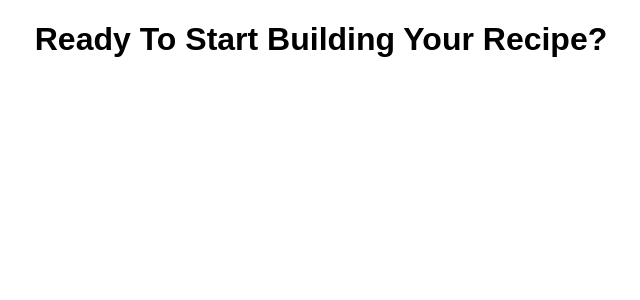
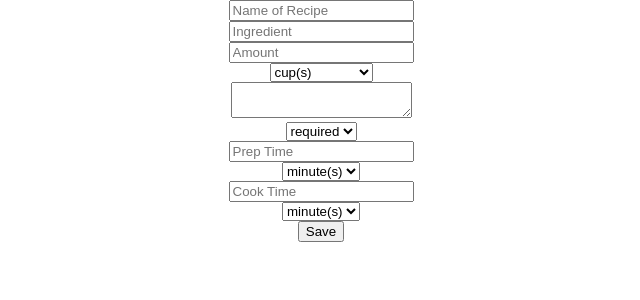
Before and after one commit to G-Sravanthi/recipe-book, a React (Create React App) app: page /build-recipe in a window 1280 px wide. Shown: the top 300 px of the page, without its empty margins (319-959 px from the left). Built offline with nearby package versions, Linux system fonts and the light colour scheme.

Commit message:
before eject

```diff
--- a/package.json
+++ b/package.json
@@ -3,6 +3,7 @@
   "version": "0.1.0",
   "private": true,
   "dependencies": {
+    "axios": "^0.17.1",
     "react": "^16.2.0",
     "react-dom": "^16.2.0",
     "react-router-dom": "^4.2.2",
--- a/src/UI/Input.js
+++ b/src/UI/Input.js
@@ -2,14 +2,52 @@ import React from 'react'
 import classes from './Input.css'
 
 const input = (props) => {
+  let element = null
+
+  switch (props.tag) {
+  case ('input'):
+    element = (
+    <input
+      onChange= {props.changed}
+      value={props.value}
+      placeholder={props.children}
+    />)
+  break;
+  case ('select'):
+    element = (
+      <select
+        onChange={props.changed}
+        value={props.value}
+      >
+        {props.config.options.map((option) => {
+          return (
+            <option key={option.value} value={option.value}>
+              {option.display}
+            </option>
+          )
+        })}
+      </select>
+    )
+  break;
+  case ('textarea'):
+      element = (
+        <textarea
+          onChange= {props.changed}
+          value={props.value}
+        />)
+    break;
+    default: element = (
+      <input
+        onChange= {props.changed}
+        value={props.value}
+      />)
+  }
+
   return (
-    <input
-      onChange={props.value}
-      placeholder={props.children}
-      className={classes.Input}>
-
-      </input>
-  )
+      <div>
+        {element}
+      </div>
+    )
 }
 
 export default input
--- /dev/null
+++ b/src/UI/Spinner.css
@@ -0,0 +1,41 @@
+.loader,
+.loader:after {
+  border-radius: 50%;
+  width: 10em;
+  height: 10em;
+}
+.loader {
+  margin: 60px auto;
+  font-size: 10px;
+  position: relative;
+  text-indent: -9999em;
+  border-top: 1.1em solid rgba(119,232,255, 0.2);
+  border-right: 1.1em solid rgba(119,232,255, 0.2);
+  border-bottom: 1.1em solid rgba(119,232,255, 0.2);
+  border-left: 1.1em solid #77e8ff;
+  -webkit-transform: translateZ(0);
+  -ms-transform: translateZ(0);
+  transform: translateZ(0);
+  -webkit-animation: load8 1.1s infinite linear;
+  animation: load8 1.1s infinite linear;
+}
+@-webkit-keyframes load8 {
+  0% {
+    -webkit-transform: rotate(0deg);
+    transform: rotate(0deg);
+  }
+  100% {
+    -webkit-transform: rotate(360deg);
+    transform: rotate(360deg);
+  }
+}
+@keyframes load8 {
+  0% {
+    -webkit-transform: rotate(0deg);
+    transform: rotate(0deg);
+  }
+  100% {
+    -webkit-transform: rotate(360deg);
+    transform: rotate(360deg);
+  }
+}
--- /dev/null
+++ b/src/UI/Spinner.js
@@ -0,0 +1,9 @@
+import React from 'react';
+import classes from './Spinner.css';
+
+const spinner = ( props ) => {
+  return (
+    <div className={classes.loader}>Loading...</div>
+  )
+}
+export default spinner
--- a/src/containers/BuildRecipe/BuildRecipe.js
+++ b/src/containers/BuildRecipe/BuildRecipe.js
@@ -1,9 +1,225 @@
 import React, {Component} from 'react'
+import axios from 'axios'
+import Input from '../../UI/Input'
+import Button from '../../UI/Button'
+import Spinner from '../../UI/Spinner'
 
 class BuildRecipe extends Component {
+  state = {
+    recipe: {
+      name: {
+        tag: 'input',
+        config: {
+          placeholder: 'Name of Recipe',
+          type: 'text'
+        },
+        value: '',
+        validation: {
+          requied: true
+        },
+        valid: false
+      },
+      ingredients: {
+        tag: 'input',
+        config: {
+          placeholder: 'Ingredient',
+          type: 'text'
+        },
+        value: '',
+        list: [],
+        validation: {
+          require: true,
+          minListLength: 3
+        },
+        valid: false
+      },
+      amount: {
+        tag: 'input',
+        config: {
+          placeholder: 'Amount',
+          type: 'number'
+        },
+        value: '',
+        list: [],
+        validation: {
+          require: true
+        },
+        valid: false
+      },
+      measurement: {
+        tag: 'select',
+        config: {
+          options: [
+            {value: 'dash(s)', display: 'dash(s)'},
+            {value: 'pinch(s)', display: 'pinch(s)'},
+            {value: 'teaspoon(s)', display: 'teaspoon(s)'},
+            {value: 'tablespoon(s)', display: 'tablespoon(s)'},
+            {value: 'ounces(s)', display: 'ounces(s)'},
+            {value: 'cup(s)', display: 'cup(s)'},
+            {value: 'pint(s)', display: 'pint(s)'},
+            {value: 'litter(s)', display: 'litters(s)'},
+            {value: 'quart(s)', display: 'quart(s)'},
+            {value: 'gallon(s)', display: 'gallon(s)'},
+            {value: 'custom', display: 'custom'},
+          ]
+        },
+        value: 'cup(s)',
+        list: [],
+        validation: {
+          require: true
+        },
+        valid: true
+      },
+      directions: {
+        tag: 'textarea',
+        config: {
+          placeholder: 'Step',
+          type: 'text'
+        },
+        value: '',
+        list: [],
+        validation: {
+          require: true,
+          minListLength: 3
+        },
+        valid: false
+      },
+      designation: {
+        tag: 'select',
+        config: {
+          options: [
+            {value: 'required', display: 'required'},
+            {value: 'optional', display: 'optional'}
+          ]
+        },
+        value: 'required',
+        list: [],
+        validation: {
+          require: true
+        },
+        valid: true
+      },
+      prep: {
+        tag: 'input',
+        config: {
+          placeholder: 'Prep Time',
+          type: 'number'
+        },
+        value: '',
+        validation: {
+          require: true
+        },
+        valid: false
+      },
+      preptime: {
+        tag: 'select',
+        config: {
+          options: [
+            {value: 'minute(s)', display: 'minute(s)'},
+            {value: 'hour(s)', display: 'hour(s)'}
+          ]
+        },
+        value: 'required',
+        validation: {
+          require: true
+        },
+        valid: true
+      },
+      cook: {
+        tag: 'input',
+        config: {
+          placeholder: 'Cook Time',
+          type: 'number'
+        },
+        value: '',
+        validation: {
+          require: true
+        },
+        valid: false
+      },
+      cooktime: {
+        tag: 'select',
+        config: {
+          options: [
+            {value: 'minute(s)', display: 'minute(s)'},
+            {value: 'hour(s)', display: 'hour(s)'}
+          ]
+        },
+        value: 'required',
+        validation: {
+          require: true
+        },
+        valid: true
+      }
+    },
+    send: false,
+    loading: false
+  }
+
+  inputChangehandler = (event, field) => {
+    let newRecipe = {
+      ...this.state.recipe
+    }
+    let newElement = {
+      ...this.state.recipe[field]
+    }
+    newElement.value = event.target.value
+    newRecipe[field] = newElement
+    this.setState({recipe: newRecipe})
+  }
+
+  recipeHandler = (event) => {
+    event.preventDefault()
+    this.setState({loading: true})
+    const recipe = {}
+    for(let key in this.state.recipe) {
+      recipe[key] = this.state.recipe[key].value
+    }
+    axios.post('https://recipe-builder-7bfb0.firebaseio.com/recipes.json', recipe)
+      .then(response => {
+        this.setState({loading: false})
+        this.props.history.push('/')
+      })
+      .catch(err => {
+        console.log(err);
+      })
+  }
+
   render() {
+    let recipeInfo = []
+    for(let key in this.state.recipe) {
+      recipeInfo.push({
+        id: key,
+        information: this.state.recipe[key]
+      })
+    }
+    let form = (
+      <form onSubmit={this.recipeHandler}>
+        {recipeInfo.map((item) => {
+          return (
+            <Input
+              key={item.id}
+              tag={item.information.tag}
+              config={item.information.config}
+              value={item.information.value}
+              changed={(event) => this.inputChangehandler(event,item.id)}
+              >
+                {item.information.config.placeholder}
+            </Input>
+          )
+        })}
+        <Button>Save</Button>
+      </form>
+    )
+    if (this.state.loading) {
+      form = (
+        <Spinner />
+      )
+    }
     return (
-      <h1>Ready To Start Building Your Recipe?</h1>
+      <div>
+        {form}
+      </div>
     )
   }
 }
```
Also changed, not shown: src/components/AmountUnit/AmountUnit.js (added, +8 -0 lines), src/components/Ingredient/Ingredient.js (added, +8 -0 lines), src/components/RecipeInstructions/Direction.js (added, +8 -0 lines), src/components/RecipeName/RecipeName.js (added, +12 -0 lines), 1 other file (tests, documents, lock files or other folders).
